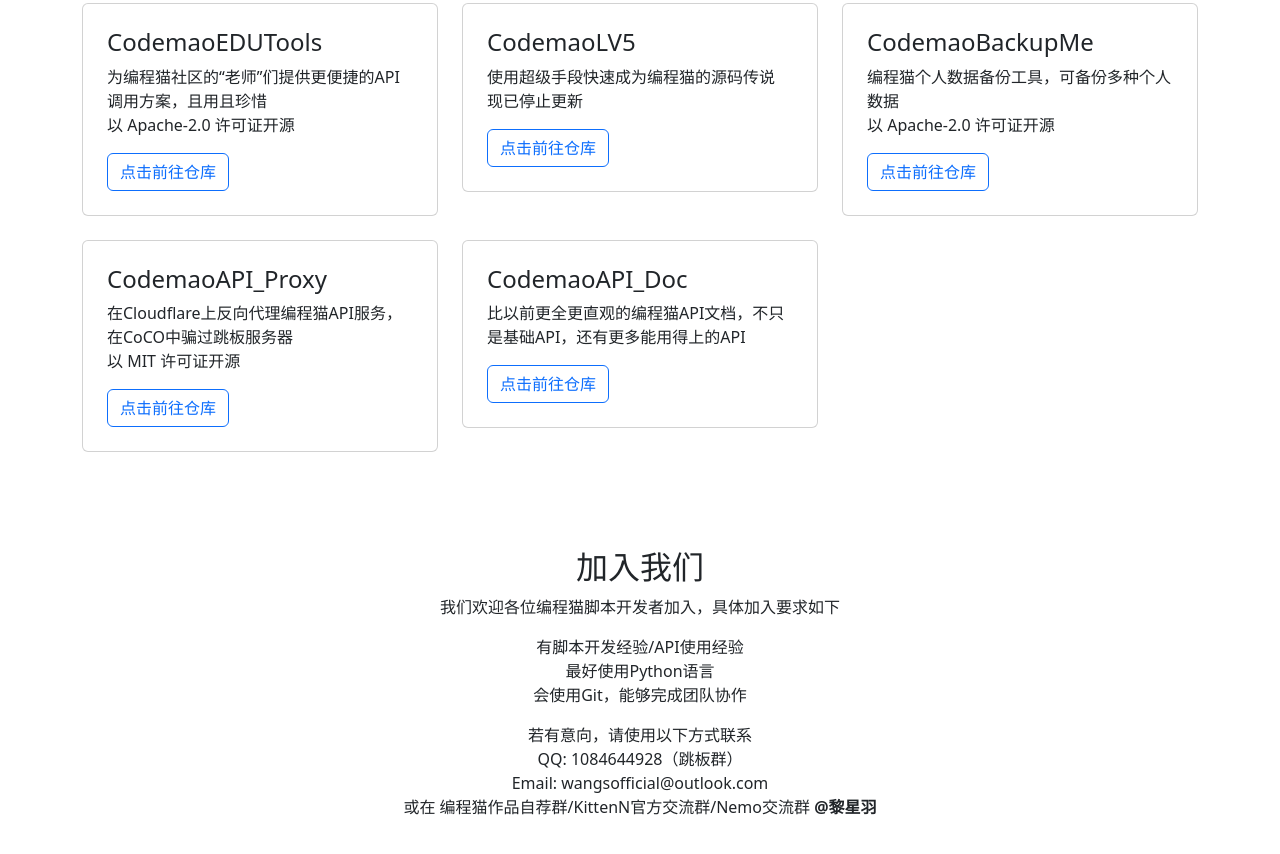
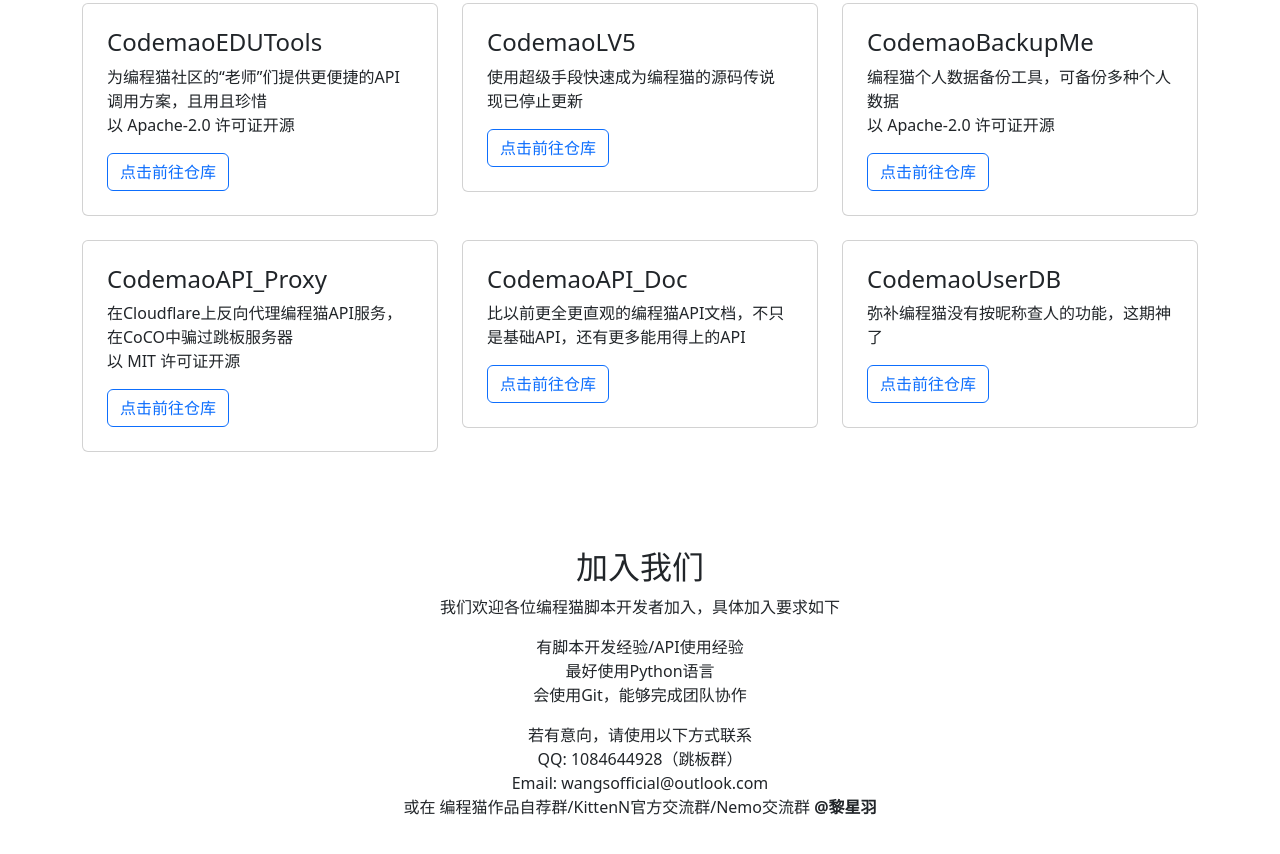
Before and after one commit to hachimlab/hachimlab.github.io, a plain HTML site: page index.html in a window 1280 px wide. Shown: the part 944-1798 px from the top of the page. Drawn offline with Linux system fonts and the light colour scheme.

Commit message:
添加userdb

```diff
--- a/index.html
+++ b/index.html
@@ -25,6 +25,7 @@
                     </li>
                     <li class="nav-item"><a class="nav-link" href="https://doc.hachimlab.top/">编程猫API文档</a></li>
                     <li class="nav-item"><a class="nav-link" href="https://api.hachimlab.top/">CoCoAPI反代服务</a></li>
+                    <li class="nav-item"><a class="nav-link" href="https://userdb.hachimlab.top/">CodemaoUserDB</a></li>
                 </ul><a class="btn btn-primary" role="button" href="https://github.com/hachimlab">GitHub</a>
             </div>
         </div>
@@ -104,6 +105,16 @@
                     </div>
                 </div>
             </div>
+            <div class="col">
+                <div class="card">
+                    <div class="card-body p-4">
+                        <h4 class="card-title">CodemaoUserDB</h4>
+                        <p class="card-text">弥补编程猫没有按昵称查人的功能，这期神了</p><a
+                            class="btn btn-outline-primary" role="button"
+                            href="https://github.com/hachimlab/UserDB">点击前往仓库</a>
+                    </div>
+                </div>
+            </div>
         </div>
     </div>
     <div class="container py-4 py-xl-5">
```
